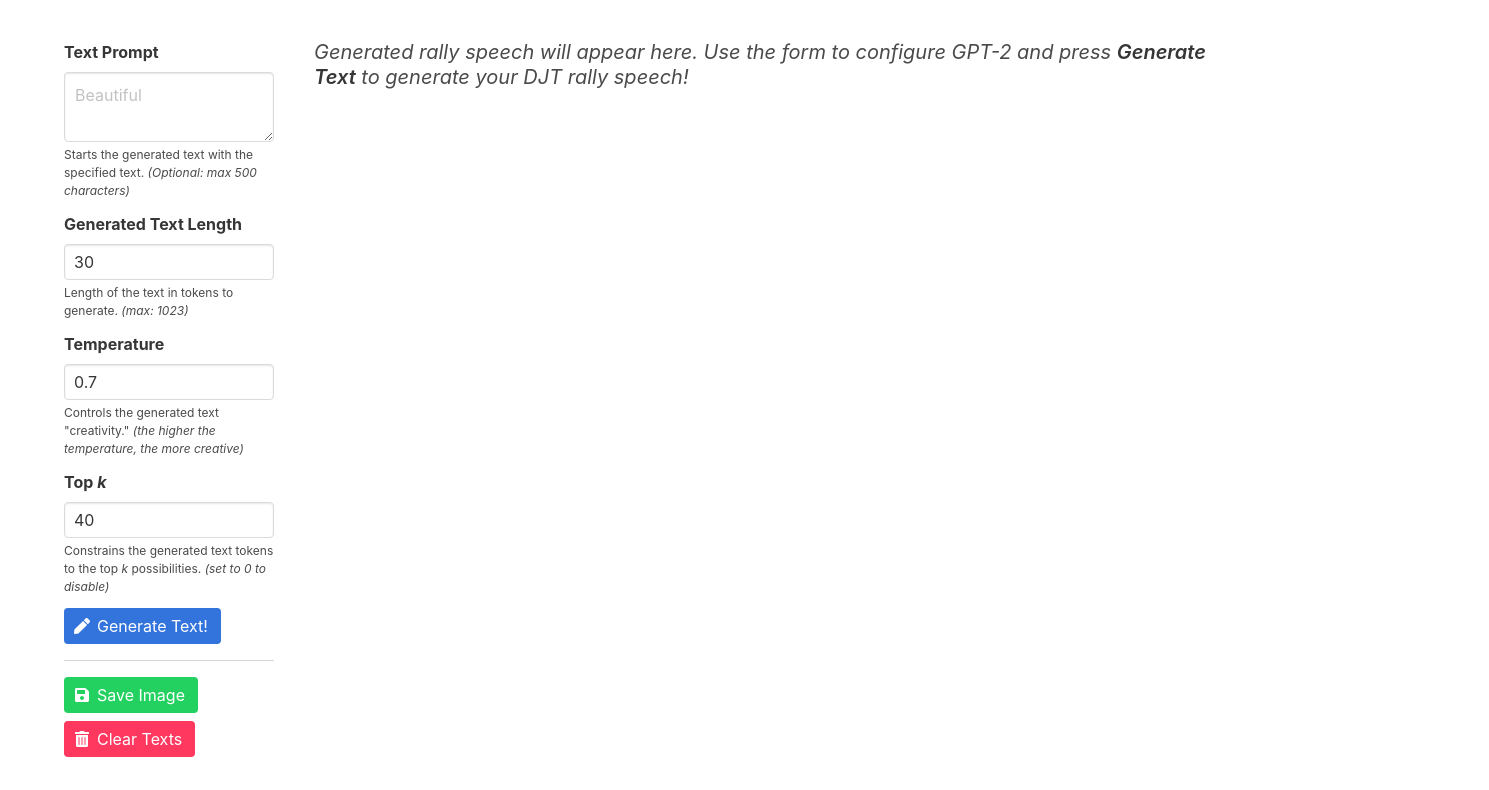
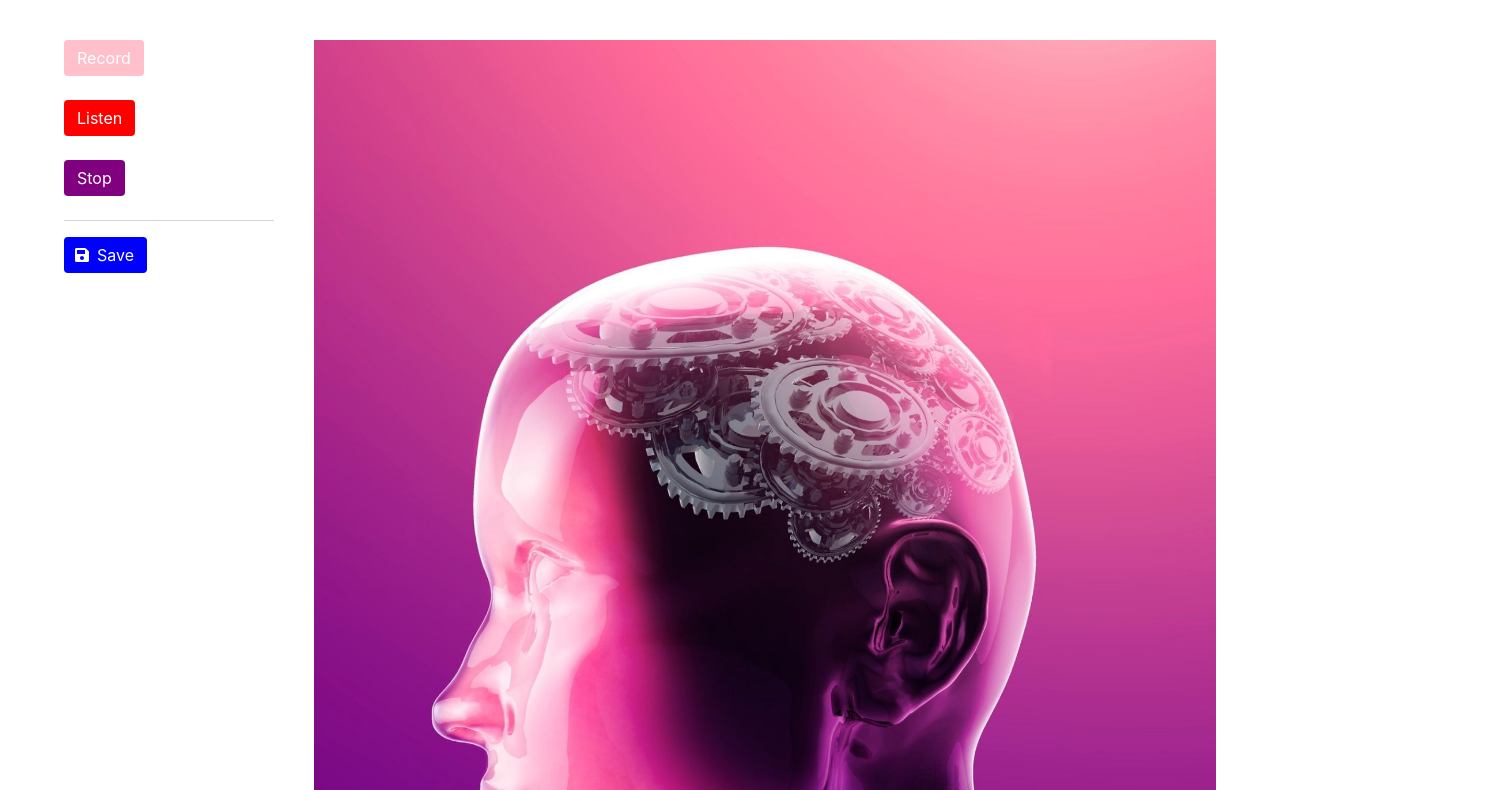
Before and after one commit to wickedproblem/DJT-speech-generator, a plain HTML site: page docs/index.html in a window 1280 px wide. Shown: the part 60-850 px from the top of the page, 1489 px wide, since content can reach past the window. Drawn offline with nearby package versions, Linux system fonts and the light colour scheme.

Commit message:
Update index.html

```diff
--- a/docs/index.html
+++ b/docs/index.html
@@ -5,6 +5,15 @@
   body {
     height: 95% !important;
     margin: 0 !important;
+  }
+
+  img {
+  display: inline-block;
+  }
+
+  header
+  {
+    background-color:#ECF3F3;
   }
 
   footer {
@@ -25,6 +34,7 @@
     font-weight: 400;
     line-height: 1.25;
   }
+
 
   .gen-border {
     height: 0.25em;
@@ -47,6 +57,7 @@
     padding-top: 1em;
     margin-top: 1em;
     border-top: 0.5px solid #d5d5d5;
+    border-top: 0.5px solid #d5d5d5;
   }
 </style>
 
@@ -55,7 +66,8 @@
 <head>
   <meta charset="utf-8">
   <meta name="viewport" content="width=device-width, initial-scale=1">
-  <title>AI-Generated Text with GPT-2</title>
+
+  <title>HER GPT-2</title>
   <meta name="title" content="AI-Generated Text with GPT-2" />
   <meta name="description" content="Generate text from OpenAI's GPT-2 model!" />
 
@@ -64,7 +76,7 @@
   <link rel="stylesheet" href="https://cdnjs.cloudflare.com/ajax/libs/bulma/0.7.5/css/bulma.min.css">
   <script defer src="https://use.fontawesome.com/releases/v5.3.1/js/all.js"></script>
 </head>
-<nav class="navbar" role="navigation" aria-label="main navigation">
+<nav class="navbar" role="navigation" aria-label="main navigation" style="background-color:purple">
   <div class="navbar-brand">
     <span class="icon is-large">
       <span class="fa-stack">
@@ -72,15 +84,15 @@
         <i class="fas fa-robot fa-stack-1x fa-inverse"></i>
       </span>
     </span>
-    <div class="brand-text is-family-code is-uppercase has-text-weight-bold">GPT-2</div>
+    <div class="brand-text is-family-code is-uppercase has-text-weight-bold" style="color:white">HER-GPT</div>
   </div>
 
   <div id="navbarBasicExample" class="navbar-menu is-active">
     <div class="navbar-start">
 
 
-      <div class="navbar-item">
-        Donald Trump political rally speech generator. Please wait up to 60 seconds for the speech to generate. The model is being served by CPU, so it takes some time.
+      <div class="navbar-item" style="color:white">
+        HER Project: you can speak with AI. We are hoping to add additional functionality for our project.
       </div>
 
     </div>
@@ -101,70 +113,105 @@
 
 <body>
   <section id="main" class="section">
+
+
     <div class="container">
       <div class="columns is-variable is-5">
         <div class="column is-narrow" style="width: 250px;">
-          <form id="gen-form">
-            <div class="field">
-              <label class="label">Text Prompt</label>
-              <div class="control">
-                <textarea id="prefix" class="textarea" type="text" placeholder="Beautiful" rows="2"></textarea>
-              </div>
-              <p class="help">Starts the generated text with the specified text. <em>(Optional: max 500 characters)</em></p>
-            </div>
-            <div class="field">
-              <label class="label">Generated Text Length</label>
-              <div class="control">
-                <input id="length" class="input" type="text" placeholder="Text input" value="30">
-              </div>
-              <p class="help">Length of the text in tokens to generate. <em>(max: 1023)</em></p>
-            </div>
+          <id="gen-form">
 
-            <div class="field">
-              <label class="label">Temperature</label>
-              <div class="control">
-                <input id="temperature" class="input" type="text" placeholder="0.7" value="0.7">
-              </div>
-              <p class="help">Controls the generated text "creativity." <em>(the higher the temperature, the more
-                  creative)</em></p>
-            </div>
-            <div class="field">
-              <label class="label">Top <em>k</em></label>
-              <div class="control">
-                <input id="top_k" class="input" type="text" placeholder="40" value="40">
-              </div>
-              <p class="help">Constrains the generated text tokens to the top <em>k</em> possibilities. <em>(set to 0 to
-                  disable)</em></p>
-            </div>
-            <div class="buttons">
+
+
+
+
+              <div class="buttons">
               <span class="control">
-                <button type="submit" name="submit" id="generate-text" class="button is-link">
-                  <span class="icon">
-                    <i class="fas fa-md fa-pen"></i>
-                  </span><span>Generate Text!</span></button>
+                <button style="background-color:pink" type="submit" name="submit" id="generate-text" class="button is-link">
+                <span>Record</span></button>
               </span>
 
             </div>
-          </form>
+
+      <div class="buttons">
+              <span class="control">
+                <button style="background-color:red" type="submit" name="submit" id="generate-text" class="button is-link">
+                  <span> Listen  </span></button></span></button>
+              </span>
+
+            </div>
+
+
+      <div class="buttons">
+              <span class="control">
+                <button style="background-color:purple" type="submit" name="submit" id="generate-text" class="button is-link">
+                  <span> Stop </span></button>
+              </span>
+
+            </div>
+
+            <!--<div class="field">-->
+              <!--<label class="label"></label>-->
+              <!--<div class="control">-->
+                <!--<textarea id="prefix" class="textarea" type="text" placeholder="Beautiful" rows="2"></textarea>-->
+              <!--</div>-->
+              <!--<p class="help">Starts the generated text with the specified text. <em>(Optional: max 500 characters)</em></p>-->
+            <!--</div>-->
+            <!--<div class="field">-->
+              <!--<label class="label">Generated Text Length</label>-->
+              <!--<div class="control">-->
+                <!--<input id="length" class="input" type="text" placeholder="Text input" value="30">-->
+              <!--</div>-->
+              <!--<p class="help">Length of the text in tokens to generate. <em>(max: 1023)</em></p>-->
+            <!--</div>-->
+
+            <!--<div class="field">-->
+              <!--<label class="label">Temperature</label>-->
+              <!--<div class="control">-->
+                <!--<input id="temperature" class="input" type="text" placeholder="0.7" value="0.7">-->
+              <!--</div>-->
+              <!--<p class="help">Controls the generated text "creativity." <em>(the higher the temperature, the more-->
+                  <!--creative)</em></p>-->
+            <!--</div>-->
+            <!--<div class="field">-->
+              <!--<label class="label">Top <em>k</em></label>-->
+              <!--<div class="control">-->
+                <!--<input id="top_k" class="input" type="text" placeholder="40" value="40">-->
+              <!--</div>-->
+              <!--<p class="help">Constrains the generated text tokens to the top <em>k</em> possibilities. <em>(set to 0 to-->
+                  <!--disable)</em></p>-->
+            <!--</div>-->
+            <!--<div class="buttons">-->
+              <!--<span class="control">-->
+                <!--<button type="submit" name="submit" id="generate-text" class="button is-link">-->
+                  <!--<span class="icon">-->
+                    <!--<i class="fas fa-md fa-pen"></i>-->
+                  <!--</span><span>Generate Text!</span></button>-->
+              <!--</span>-->
+
+            <!--</div>-->
+          <!--</form>-->
           <div id="extra-buttons" class="buttons">
             <span class="control">
-              <button id="save-image" class="button is-success">
+              <button id="save-image" class="button is-success" style="background-color:blue" >
                 <span class="icon">
                   <i class="fas fa-md fa-save"></i>
-                </span><span>Save Image</span></button>
+                </span><span>Save </span></button>
             </span>
-            <span class="control">
-              <button id="clear-text" class="button is-danger">
-                <span class="icon">
-                  <i class="fas fa-md fa-trash-alt"></i>
-                </span><span>Clear Texts</span</button> </span> </div> </div> <div id="model-output" class="column">
-                  <p id="tutorial" class="subtitle"><em>Generated rally speech will appear here.
-                      Use the form to configure GPT-2 and press <strong>Generate Text</strong>
-                      to generate your DJT rally speech!
+
+          </div>
+        </div>
+
+           <div id="model-output" class="column">
+                  <p class="img"><em> <img src="./img/this.jpg">
                     </em></p>
           </div>
-        </div>
-      </div>
+
+
+
+
+
+
+
 
 
   </section>
@@ -172,8 +219,9 @@
   <footer class="footer">
     <div class="content has-text-centered">
       <p>
+
         Made using <a href="https://github.com/minimaxir/gpt-2-simple" target="_blank"><strong>gpt-2-simple</strong></a>.
-        Original GPT-2 model by <a
+        Original GPT-2 conditional sample by
           href="https://openai.com" target="_blank">OpenAI</a>. This website content
         is licensed <a href="http://opensource.org/licenses/mit-license.php" target="_blank">MIT</a>.
       </p>
```
